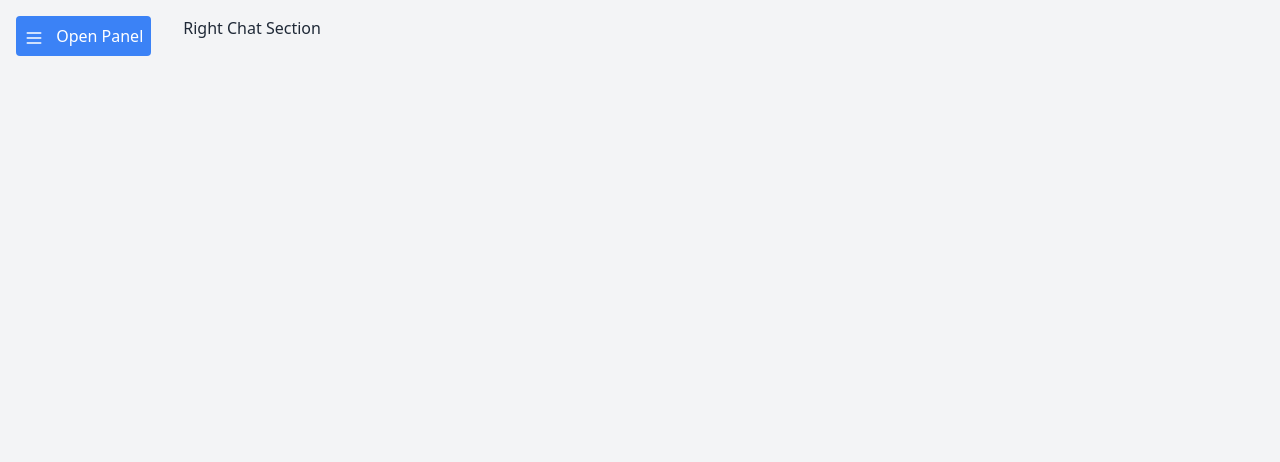
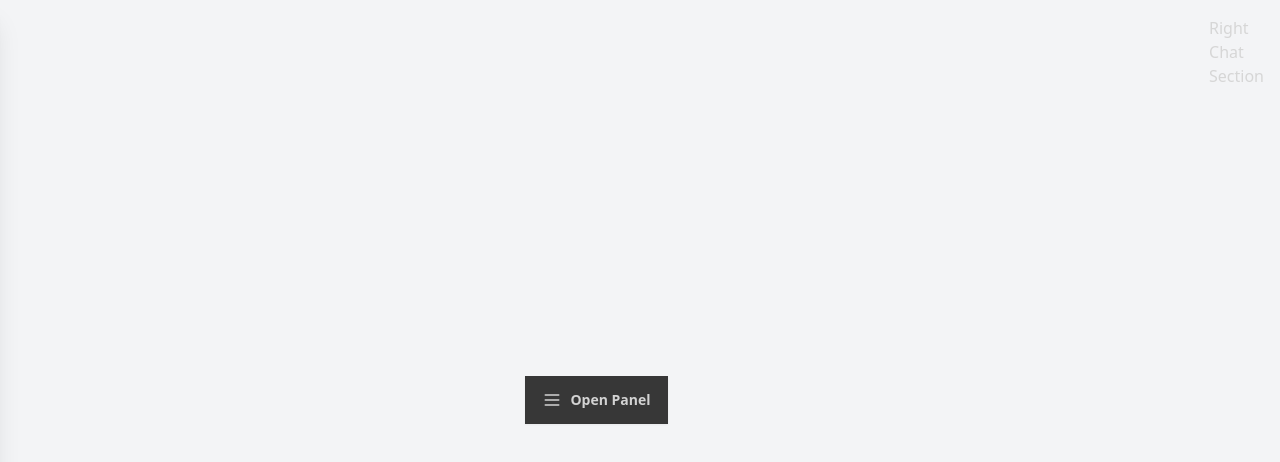
Before and after one commit to Xavierrodgriues/rareBit, a React (Vite) app in the folder frontend/: page / in a window 1280 px wide. Shown: the top 462 px of the page. Built offline with nearby package versions, Linux system fonts and the light colour scheme.

Commit message:
main_push

```diff
--- a/frontend/index.html
+++ b/frontend/index.html
@@ -1,5 +1,5 @@
 <!doctype html>
-<html lang="en">
+<html lang="en" data-theme="black">
   <head>
     <meta charset="UTF-8" />
     <link rel="icon" type="image/svg+xml" href="/vite.svg" />
--- a/frontend/src/components/Main.jsx
+++ b/frontend/src/components/Main.jsx
@@ -5,34 +5,43 @@ const Main = () => {
   const [isOpen, setIsOpen] = useState(false);
 
   return (
-    <div className="flex h-screen bg-gray-100">
-
-      <div
-        className={`fixed top-0 left-0 h-full bg-white shadow-lg w-64 transform ${
-          isOpen ? "translate-x-0" : "-translate-x-full"
-        } transition-transform duration-300 ease-in-out`}
+    <div className="h-screen bg-gray-100 flex">
+      {/* Drawer Component */}
+      <div className={`drawer ${isOpen ? "drawer-open" : ""}`}>
+        <input
+          id="my-drawer"
+          type="checkbox"
+          className="drawer-toggle"
+          checked={isOpen}
+          onChange={() => setIsOpen(!isOpen)}
+        />
+        <div className="drawer-content flex flex-col items-center justify-center p-4">
+          {/* Open Button */}
+          <button
+            className="btn btn-primary flex items-center gap-2"
+            onClick={() => setIsOpen(true)}
           >
-        <div className="p-4 flex justify-between items-center border-b">
+            <Menu className="h-5 w-5" /> Open Panel
+          </button>
+        </div>
+        <div className="drawer-side">
+          <label htmlFor="my-drawer" className="drawer-overlay" onClick={() => setIsOpen(false)}></label>
+          <div className="menu p-4 w-64 min-h-full bg-white text-base-content shadow-xl">
+            <div className="flex justify-between items-center border-b pb-3">
               <h2 className="text-lg font-semibold">Options</h2>
               <button className="p-2" onClick={() => setIsOpen(false)}>
                 <X className="h-5 w-5" />
               </button>
             </div>
-        <ul className="p-4 space-y-2">
-          <li className="p-2 hover:bg-gray-200 rounded cursor-pointer">Option 1</li>
-          <li className="p-2 hover:bg-gray-200 rounded cursor-pointer">Option 2</li>
-          <li className="p-2 hover:bg-gray-200 rounded cursor-pointer">Option 3</li>
+            <ul className="mt-4 space-y-2">
+              <li className="p-3 rounded-lg hover:bg-gray-200 cursor-pointer">Option 1</li>
+              <li className="p-3 rounded-lg hover:bg-gray-200 cursor-pointer">Option 2</li>
+              <li className="p-3 rounded-lg hover:bg-gray-200 cursor-pointer">Option 3</li>
             </ul>
           </div>
-
-      {/* Open Button */}
-      <div className="p-4">
-        <button className="p-2 bg-blue-500 text-white rounded" onClick={() => setIsOpen(true)}>
-          <Menu className="h-5 w-5 mr-2 inline" /> Open Panel
-        </button>
         </div>
-
-
+      </div>
+      {/* Right Chat Section */}
       <div className="flex-1 p-4">Right Chat Section</div>
     </div>
   );
```
Lines whose indentation alone changed are shown as unchanged.
